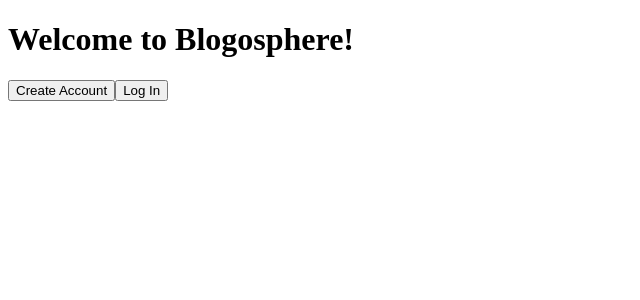
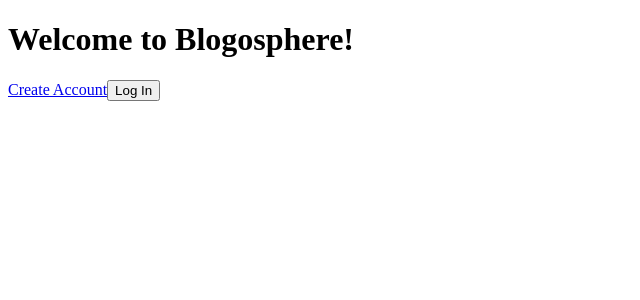
Before and after one commit to JethroF22/blogosphere, a React app: page / in a window 1280 px wide. Shown: the top 300 px of the page, without its empty margins (0-640 px from the left). Built offline with nearby package versions, Linux system fonts and the light colour scheme.

Commit message:
Add link to  registration page on home page

```diff
--- a/src/components/HomePage.jsx
+++ b/src/components/HomePage.jsx
@@ -1,9 +1,10 @@
 import React from "react";
+import { Link } from "react-router-dom";
 
 const HomePage = () => (
   <div>
     <h1>Welcome to Blogosphere!</h1>
-    <button>Create Account</button>
+    <Link to="/register">Create Account</Link>
     <button>Log In</button>
   </div>
 );
```
